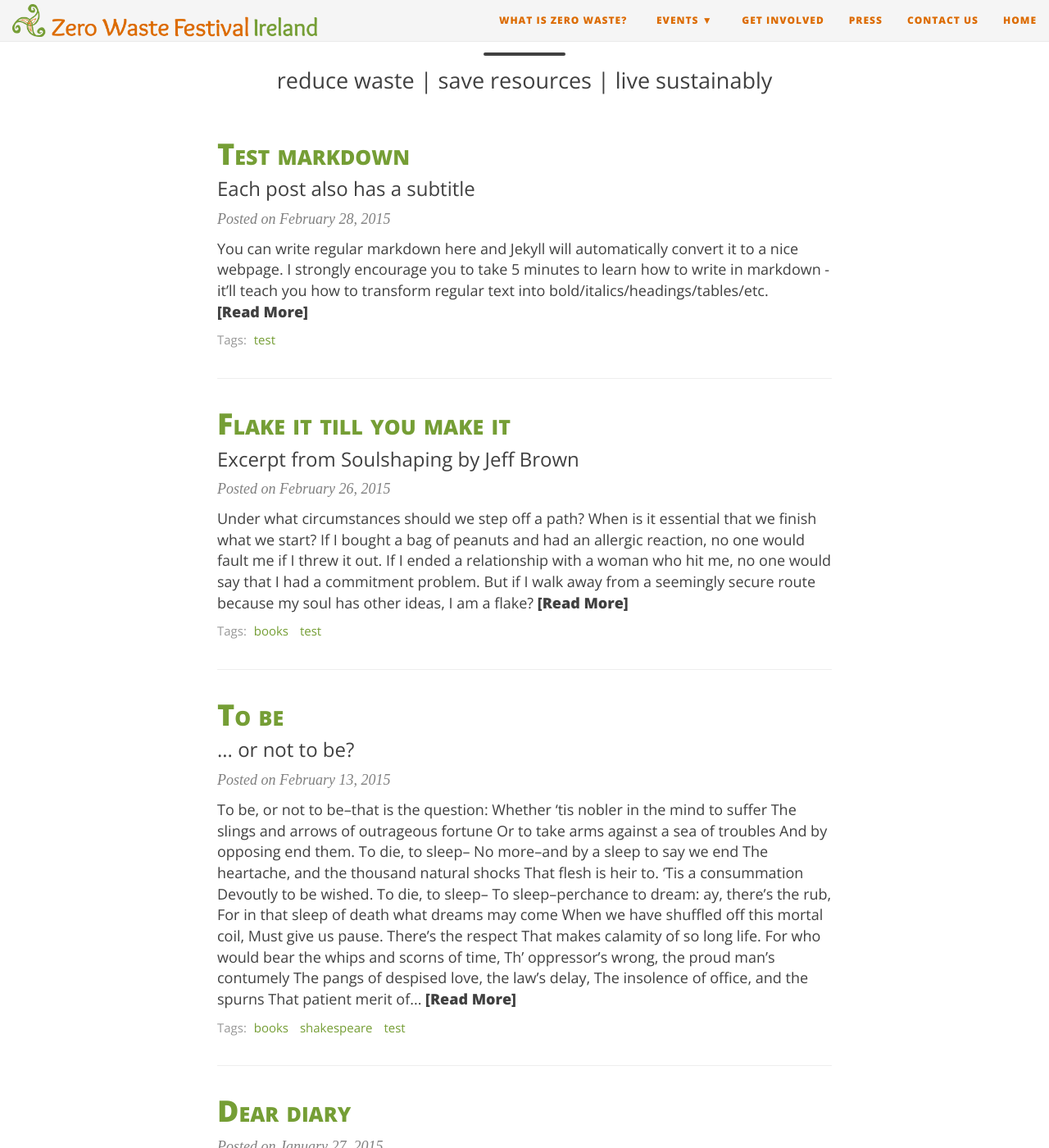
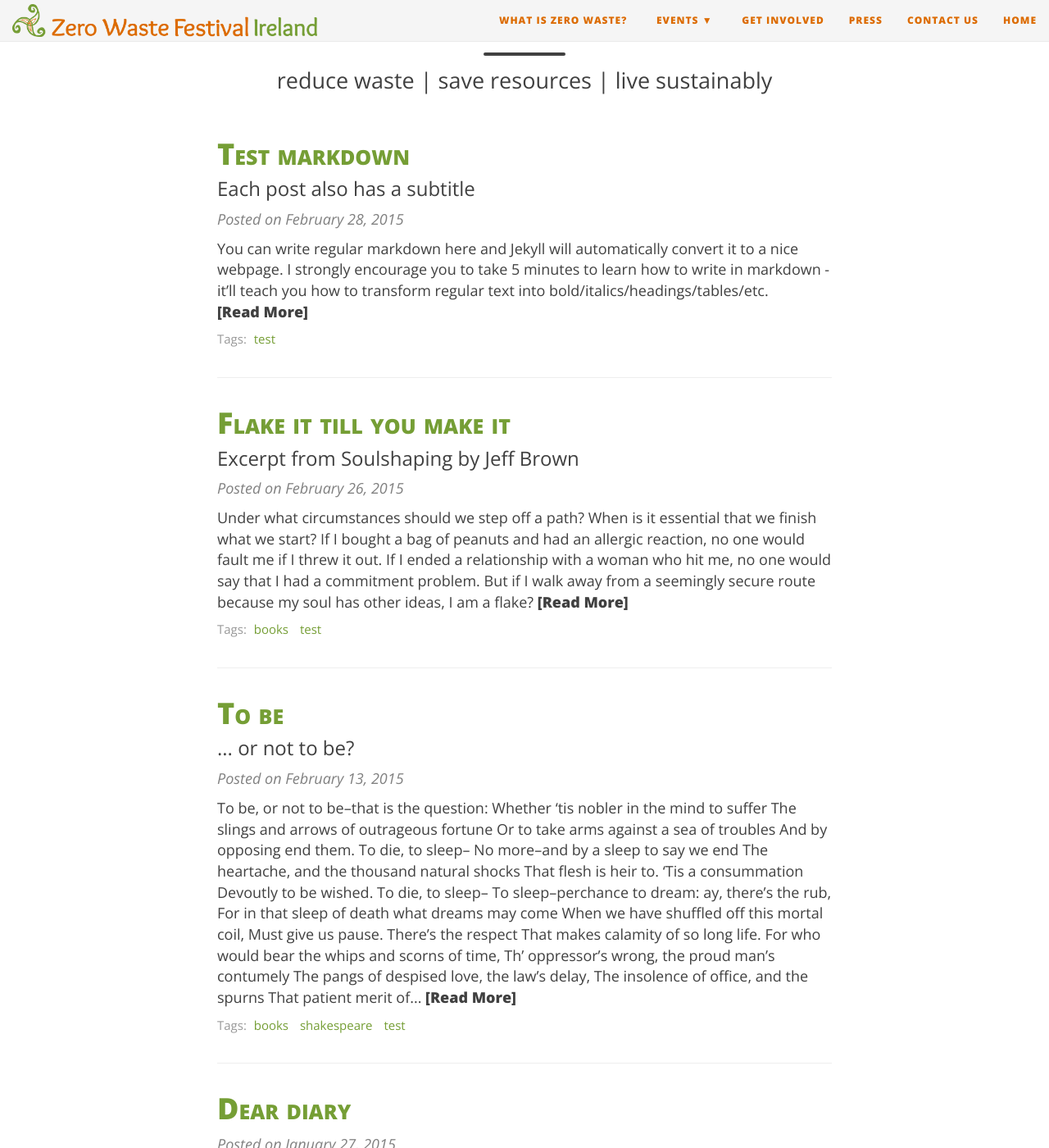
Before and after one commit to jknappe/zw-ireland, a Jekyll site: the page built from index.html, in a window 1280 px wide and 1400 px high, scrolled down 257 px. Shown: the whole window at 82% size. Built offline with Jekyll 4.4.1, drawn with Linux system fonts in a browser that asks for light colours; nearby versions of some CDN libraries; the list of posts is cut into pages by our own code.

Commit message:
font change

```diff
--- a/css/main.css
+++ b/css/main.css
@@ -7,7 +7,7 @@
 /* --- General --- */
 
 body {
-  font-family: 'Overlock', cursive;
+  font-family: 'Overlock', 'Open Sans', cursive;
   font-size: 18px;
   color: #404040;
   position: relative;
@@ -22,19 +22,19 @@
   margin: 30px 0;
 }
 h1 {
-  font-family: 'Open Sans', 'Helvetica Neue', Helvetica, Arial, sans-serif;
+  font-family: 'Overlock', 'Open Sans', 'Helvetica Neue', Helvetica, Arial, sans-serif;
   font-weight: 800;
   font-variant: small-caps;
   color: #DC6B00;
 }
 h2 {
-  font-family: 'Open Sans', 'Helvetica Neue', Helvetica, Arial, sans-serif;
+  font-family: 'Overlock', 'Open Sans', 'Helvetica Neue', Helvetica, Arial, sans-serif;
   font-weight: 800;
   font-variant: small-caps;
   color: #759E35;
 }
 h3,h4,h5,h6 {
-  font-family: 'Open Sans', 'Helvetica Neue', Helvetica, Arial, sans-serif;
+  font-family: 'Overlock', 'Open Sans', 'Helvetica Neue', Helvetica, Arial, sans-serif;
   font-weight: 800;
 }
 a {
@@ -120,7 +120,7 @@
 .navbar-custom {
   background-color: {{ site.navbar-col }};
   border-bottom: 1px solid #EAEAEA;
-  font-family: 'Open Sans', 'Helvetica Neue', Helvetica, Arial, sans-serif;
+  font-family: 'Overlock', 'Open Sans', 'Helvetica Neue', Helvetica, Arial, sans-serif;
   {% if site.navbar-img %}
   background-image: url({{ site.navbar-img }});
   background-attachment: fixed;
@@ -297,7 +297,7 @@
   padding: 0;
 }
 footer .copyright {
-  font-family: 'Open Sans', 'Helvetica Neue', Helvetica, Arial, sans-serif;
+  font-family: 'Overlock', 'Open Sans', 'Helvetica Neue', Helvetica, Arial, sans-serif;
   text-align: center;
   margin-bottom: 0;
 }
@@ -363,7 +363,7 @@
   margin: 0 0 10px;
 }
 .post-preview .post-entry {
-  font-family: 'Open Sans', 'Helvetica Neue', Helvetica, Arial, sans-serif;
+  font-family: 'Overlock, 'Open Sans', 'Helvetica Neue', Helvetica, Arial, sans-serif;
 }
 .post-entry-container {
   display: inline-block;
@@ -400,7 +400,7 @@
 /* --- Tags --- */
 
 .blog-tags {
-  font-family: 'Open Sans', 'Helvetica Neue', Helvetica, Arial, sans-serif;
+  font-family: 'Overlock', 'Open Sans', 'Helvetica Neue', Helvetica, Arial, sans-serif;
   color: #999;
   font-size: 15px;
   margin-bottom: 30px;
@@ -493,7 +493,7 @@
   font-size: 27px;
   line-height: 1.1;
   display: block;
-  font-family: 'Open Sans', 'Helvetica Neue', Helvetica, Arial, sans-serif;
+  font-family: 'Overlock', 'Open Sans', 'Helvetica Neue', Helvetica, Arial, sans-serif;
   font-weight: 300;
   margin: 10px 0 0;
 }
@@ -518,7 +518,7 @@
   padding: 5px 10px;
   font-size: 11px;
   color: #EEE;
-  font-family: 'Open Sans', 'Helvetica Neue', Helvetica, Arial, sans-serif;
+  font-family: 'Overlock', 'Open Sans', 'Helvetica Neue', Helvetica, Arial, sans-serif;
   right: 0;
   bottom: 0;
   display: none;
@@ -602,7 +602,7 @@
 /* --- Pager --- */
 
 .pager li a {
-  font-family: 'Open Sans', 'Helvetica Neue', Helvetica, Arial, sans-serif;
+  font-family: 'Overlock', 'Open Sans', 'Helvetica Neue', Helvetica, Arial, sans-serif;
   text-transform: uppercase;
   font-size: 14px;
   font-weight: 800;
@@ -768,7 +768,7 @@
 }
 
 #full-tags-list {
-  font-family: 'Open Sans', 'Helvetica Neue', Helvetica, Arial, sans-serif;
+  font-family: 'Overlock', 'Open Sans', 'Helvetica Neue', Helvetica, Arial, sans-serif;
 }
 
 #full-tags-list .tag-entry {
```
